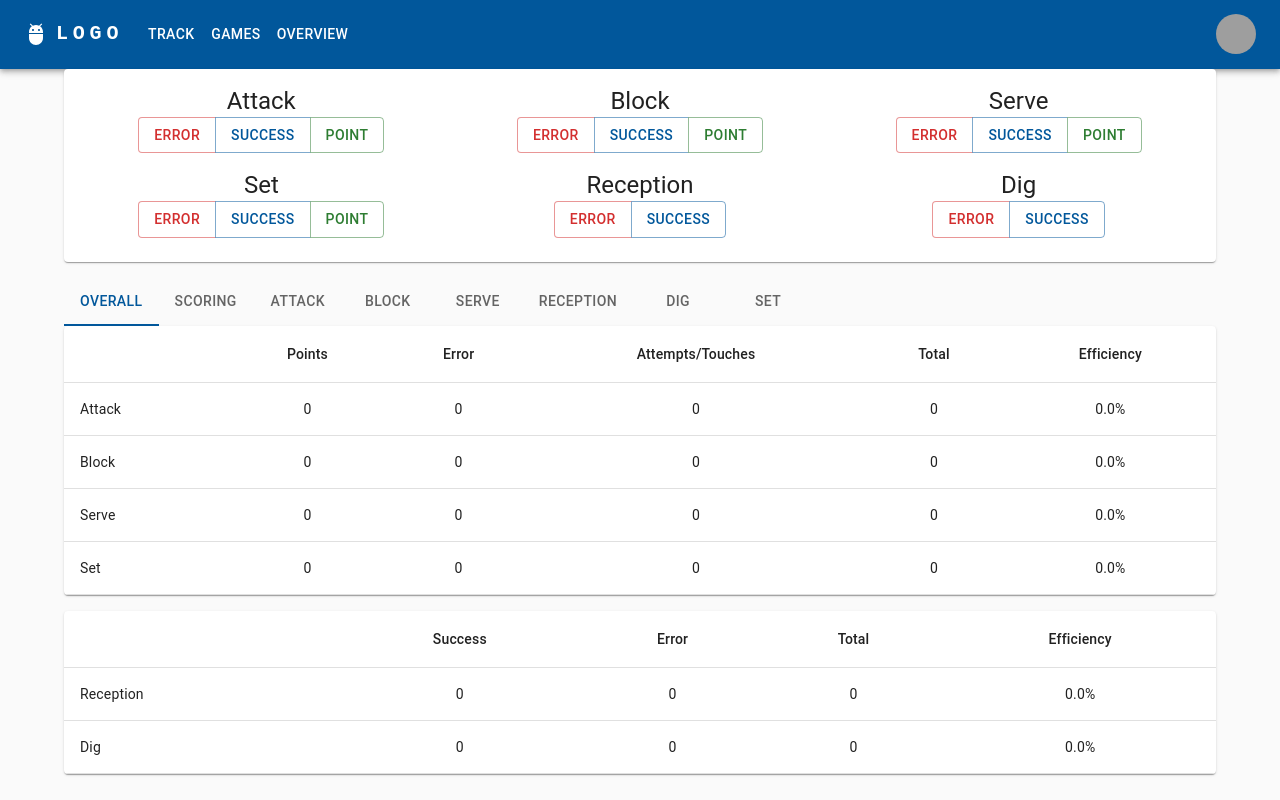
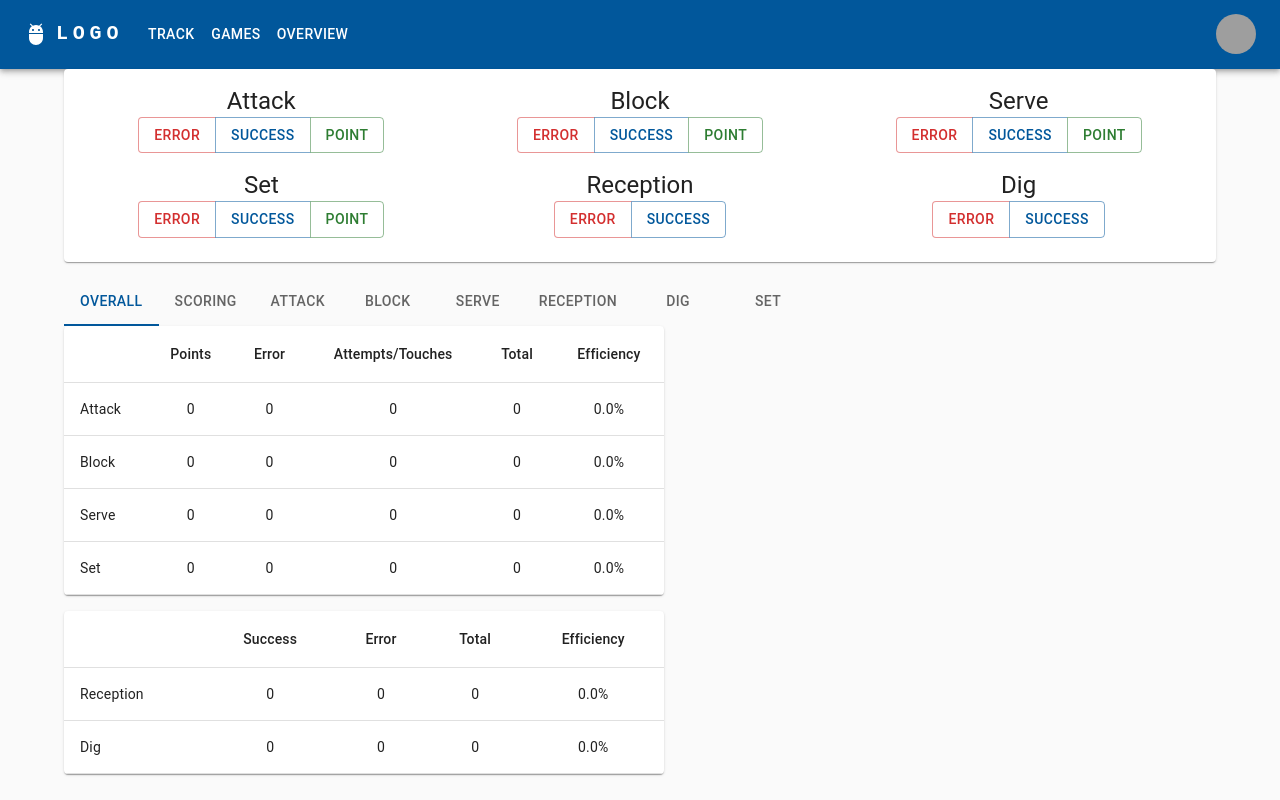
Before and after one commit to Angelo4/Volleyball-Stat-Tracker, a React (Create React App) app in the folder volleyball-stat-tracker-app/: page / in a window 1280 px wide. Built offline with nearby package versions, Linux system fonts and the light colour scheme; grey boxes are pictures that could not be loaded.

Commit message:
Add max width to Overall tables

```diff
--- a/volleyball-stat-tracker-app/src/features/TrackGame/OverallSection.tsx
+++ b/volleyball-stat-tracker-app/src/features/TrackGame/OverallSection.tsx
@@ -52,7 +52,7 @@ const OverallSection = (props: VolleyBallStats) => {
   return (
     <Grid container spacing={2}>
       <Grid item xs={12}>
-        <TableContainer component={Paper}>
+        <TableContainer component={Paper} sx={{ maxWidth: 600 }}>
           <Table>
             <TableHead>
               <TableRow>
@@ -80,7 +80,7 @@ const OverallSection = (props: VolleyBallStats) => {
         </TableContainer>
       </Grid>
       <Grid item xs={12}>
-        <TableContainer component={Paper}>
+        <TableContainer component={Paper} sx={{ maxWidth: 600 }}>
           <Table>
             <TableHead>
               <TableRow>
```
